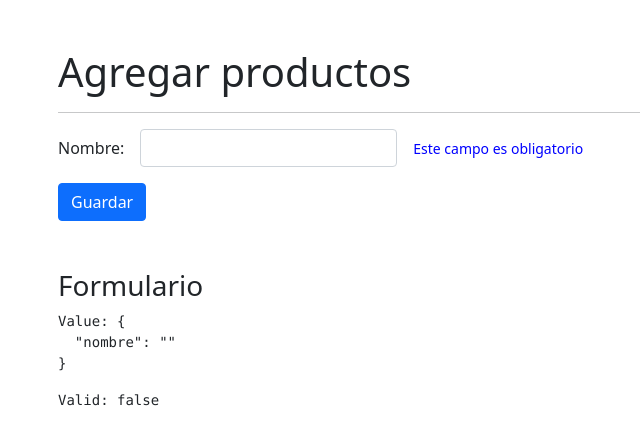
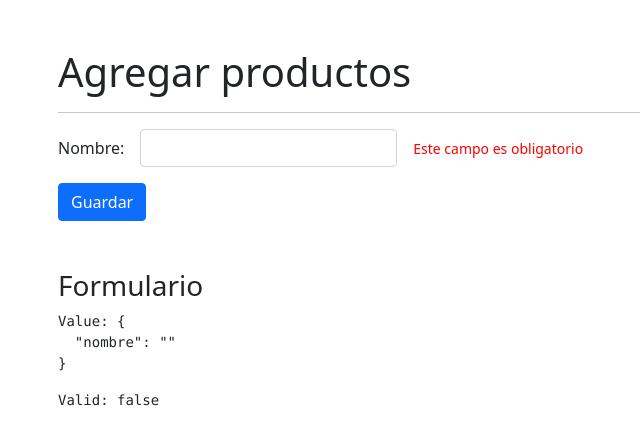
Before and after one commit to javicb/directivasApp, an Angular app: page /productos/agregar in a window 1280 px wide. Shown: the top 444 px of the page, without its empty margins (24-664 px from the left). Built offline with nearby package versions, Linux system fonts and the light colour scheme.

Commit message:
cambiar mensaje y class

```diff
--- a/src/app/productos/pages/agregar/agregar.component.html
+++ b/src/app/productos/pages/agregar/agregar.component.html
@@ -10,7 +10,7 @@
       <input class="form-control" formControlName="nombre">
     </div>
     <div class="col-auto">
-      <span class="form-text" error-msg color="blue" *ngIf="tieneError('nombre')">Este campo es obligatorio</span>
+      <span error-msg *ngIf="tieneError('nombre')"></span>
     </div>
   </div>
 
--- a/src/app/shared/directives/error-msg.directive.ts
+++ b/src/app/shared/directives/error-msg.directive.ts
@@ -5,8 +5,10 @@ import { Directive, ElementRef, Input, OnInit } from '@angular/core';
 })
 export class ErrorMsgDirective implements OnInit {
 
+  @Input() color = 'red';
+  @Input() mensaje = 'Este campo es obligatorio';
+
   private htmlElement: ElementRef<HTMLElement>;
-  @Input() color = 'red';
 
   constructor(private el: ElementRef<HTMLElement>) {
     this.htmlElement = el;
@@ -14,10 +16,16 @@ export class ErrorMsgDirective implements OnInit {
 
   ngOnInit(): void {
     this.setColor();
+    this.setMensaje();
   }
 
   setColor(): void {
     this.htmlElement.nativeElement.style.color = this.color;
+    this.htmlElement.nativeElement.classList.add('form-text');
+  }
+
+  setMensaje(): void {
+    this.htmlElement.nativeElement.innerText = this.mensaje;
   }
 
 
```
